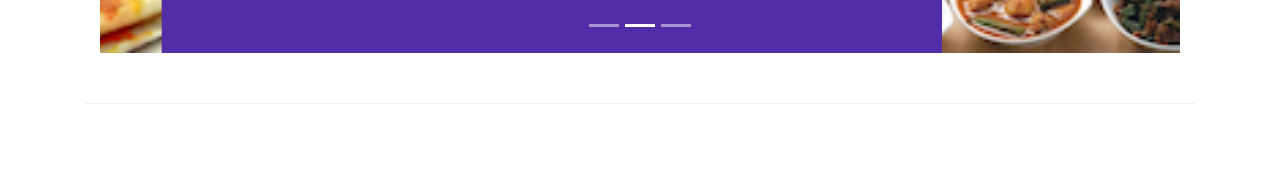
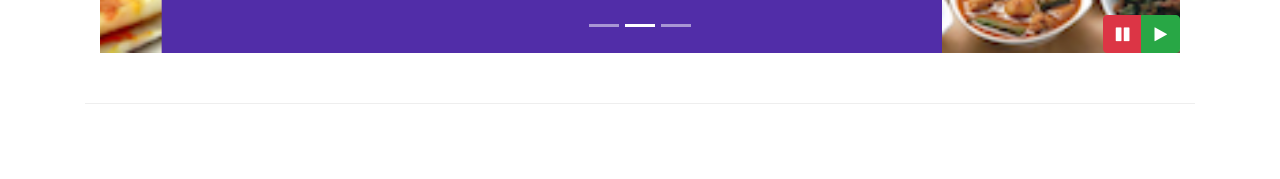
Before and after one commit to Saketh-Mantha/introtobootstrap, a website: page index.html in a window 1280 px wide. Shown: the part 621-800 px from the top of the page. Drawn offline with nearby package versions, Linux system fonts and the light colour scheme.

Commit message:
bootstrap and jquery part-1

```diff
--- a/css/styles.css
+++ b/css/styles.css
@@ -63,3 +63,8 @@ body{
     left: 0;
     min-height: 300px;
 }
+#carouselButton{
+    position: absolute;
+    right: 0px;
+    bottom: 0px;
+}
--- a/index.html
+++ b/index.html
@@ -143,6 +143,14 @@
                     <a class="carousel-control-next" href="#mycarousel" role="button" data-slide="next">
                         <span class="carousel-control-next-icon"></span>
                     </a>
+                    <div class="btn-group" id="carouselButton">
+                    <button class="btn btn-danger" id="carousel-pause">
+                        <span class="fa fa-pause"></span>
+                    </button>
+                    <button class="btn btn-success" id="carousel-next">
+                        <span class="fa fa-play"></span>
+                    </button>
+                    </div>
                 </div>
             </div>
         </div>
@@ -346,6 +354,17 @@
         <script src="node_modules/jquery/dist/jquery.slim.min.js"></script>
         <script src="node_modules/popper.js/dist/umd/popper.min.js"></script>
         <script src="node_modules/bootstrap/dist/js/bootstrap.min.js"></script>
+        <script>
+            $(document).ready(function(){
+                $("#mycarousel").carousel( { interval: 2000 } );
+                $("#carousel-pause").click(function(){
+                    $("#mycarousel").carousel('pause');
+                });
+                $("#carousel-next").click(function(){
+                    $("#mycarousel").carousel('cycle');
+                });
+            });
+        </script>
 
 </body>
 
```
